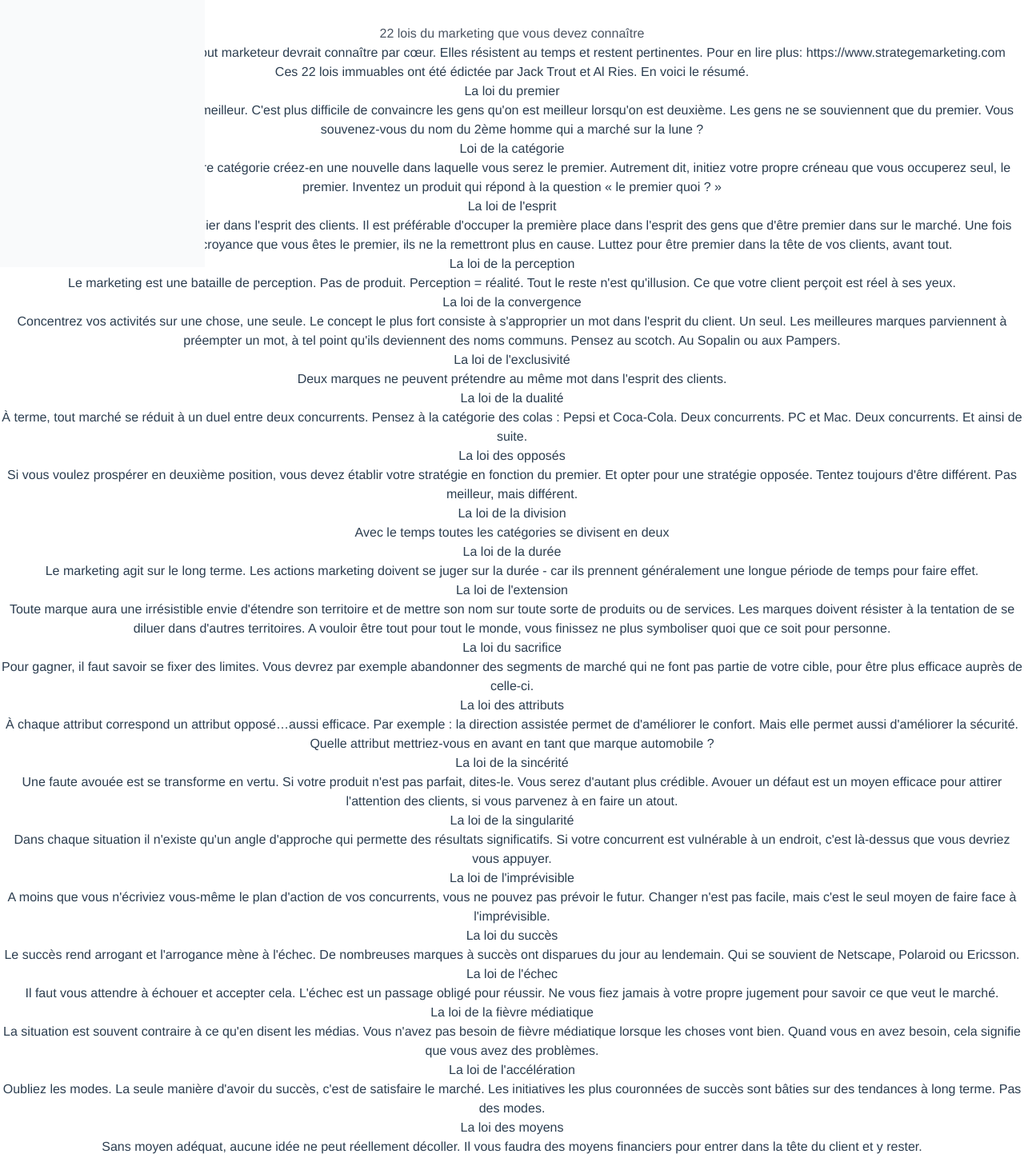
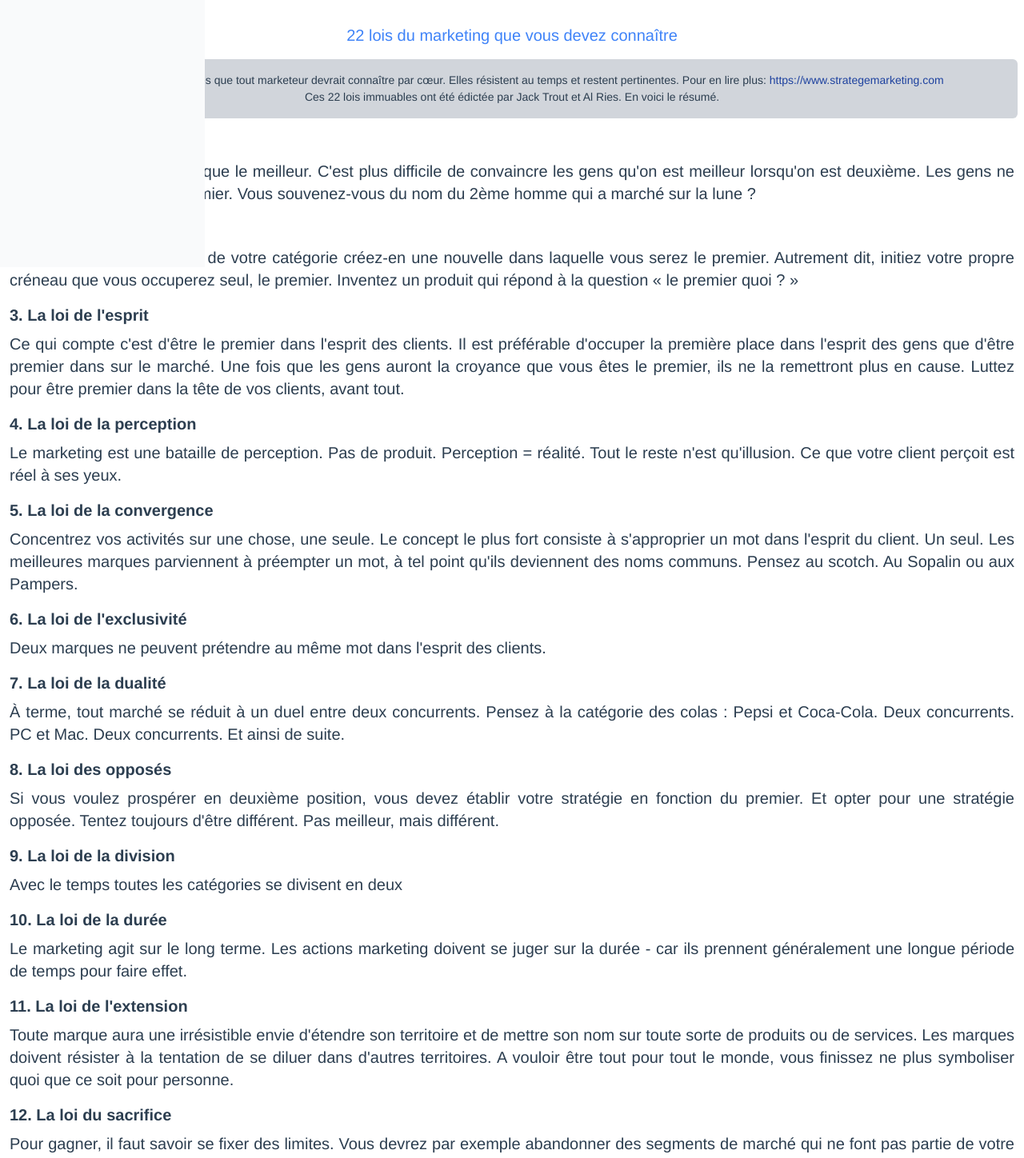
Before and after one commit to Delan-no/blog2, a Vue app: page / in a window 1280 px wide. Shown: the part 555-2003 px from the top of the page at 80% size. Built offline with nearby package versions, Linux system fonts and the light colour scheme.

Commit message:
ajout des contenus au différents composant.

```diff
--- a/src/components/Accueil/HeaderCarousel.vue
+++ b/src/components/Accueil/HeaderCarousel.vue
@@ -1,99 +1,105 @@
 <template>
   <div>
-    <h1 class="text-gray-600 ">
+    <h1 class=" text-blue-500 text-lg lg:text-xl pb-2">
       22 lois du marketing que vous devez connaître
     </h1>
-    <p>
-      Il existe 22 lois immuables que tout marketeur devrait connaître par cœur.
-      Elles résistent au temps et restent pertinentes. Pour en lire plus:
-      <a href="https://www.strategemarketing.com/?p=940">https://www.strategemarketing.com</a>
-    </p>
-    <p>Ces 22 lois immuables ont été édictée par Jack Trout et Al Ries. En voici le résumé.</p>
+    <div class="bg-gray-300 p-4 m-2 rounded-md">
+        <p class=" text-[14px]">
+          Il existe 22 lois immuables que tout marketeur devrait connaître par cœur.
+          Elles résistent au temps et restent pertinentes. Pour en lire plus:
+          <a href="https://www.strategemarketing.com/?p=940" class="text-sm text-blue-800 hover:text-blue-500">https://www.strategemarketing.com</a>
+        </p>
+        <p  class=" text-[14px]">Ces 22 lois immuables ont été édictée par Jack Trout et Al Ries. En voici le résumé.</p>
+    </div>
 
     <ol>
-        <li>
-            <h3>La loi du premier</h3>
-            <p>Mieux vaut être le premier que le meilleur. C'est plus difficile de convaincre les gens qu'on est meilleur lorsqu'on est deuxième. Les gens ne se souviennent que du premier. Vous souvenez-vous du nom du 2ème homme qui a marché sur la lune ?</p>
+        <li class="my-4 mx-3">
+            <h3 class="text-md text-left font-bold mb-2 lg:text-xl">1. La loi du premier</h3>
+            <p class="text-sm text-justify lg:text-xl">Mieux vaut être le premier que le meilleur. C'est plus difficile de convaincre les gens qu'on est meilleur lorsqu'on est deuxième. Les gens ne se souviennent que du premier. Vous souvenez-vous du nom du 2ème homme qui a marché sur la lune ?</p>
         </li>
-        <li>
-            <h3>Loi de la catégorie</h3>
-            <p>Si vous n'êtes pas premier de votre catégorie créez-en une nouvelle dans laquelle vous serez le premier. Autrement dit, initiez votre propre créneau que vous occuperez seul, le premier. Inventez un produit qui répond à la question « le premier quoi ? »</p>
+        <li class="my-4 mx-3">
+            <h3 class="text-md text-left font-bold mb-2 lg:text-xl">2. Loi de la catégorie</h3>
+            <p class="text-sm text-justify lg:text-xl">Si vous n'êtes pas premier de votre catégorie créez-en une nouvelle dans laquelle vous serez le premier. Autrement dit, initiez votre propre créneau que vous occuperez seul, le premier. Inventez un produit qui répond à la question « le premier quoi ? »</p>
         </li>
-        <li>
-            <h3>La loi de l'esprit</h3>
-            <p>Ce qui compte c'est d'être le premier dans l'esprit des clients. Il est préférable d'occuper la première place dans l'esprit des gens que d'être premier dans sur le marché. Une fois que les gens auront la croyance que vous êtes le premier, ils ne la remettront plus en cause. Luttez pour être premier dans la tête de vos clients, avant tout.</p>
+        <li class="my-4 mx-3">
+            <h3 class="text-md text-left font-bold mb-2 lg:text-xl">3. La loi de l'esprit</h3>
+            <p class="text-sm text-justify lg:text-xl">Ce qui compte c'est d'être le premier dans l'esprit des clients. Il est préférable d'occuper la première place dans l'esprit des gens que d'être premier dans sur le marché. Une fois que les gens auront la croyance que vous êtes le premier, ils ne la remettront plus en cause. Luttez pour être premier dans la tête de vos clients, avant tout.</p>
         </li>
-        <li>
-            <h3>La loi de la perception</h3>
-            <p>Le marketing est une bataille de perception. Pas de produit. Perception = réalité. Tout le reste n'est qu'illusion. Ce que votre client perçoit est réel à ses yeux.</p>
+        <li class="my-4 mx-3">
+            <h3 class="text-md text-left font-bold mb-2 lg:text-xl">4. La loi de la perception</h3>
+            <p class="text-sm text-justify lg:text-xl">Le marketing est une bataille de perception. Pas de produit. Perception = réalité. Tout le reste n'est qu'illusion. Ce que votre client perçoit est réel à ses yeux.</p>
         </li>
-        <li>
-            <h3>La loi de la convergence</h3>
-            <p>Concentrez vos activités sur une chose, une seule. Le concept le plus fort consiste à s'approprier un mot dans l'esprit du client. Un seul. Les meilleures marques parviennent à préempter un mot, à tel point qu'ils deviennent des noms communs. Pensez au scotch. Au Sopalin ou aux Pampers.</p>
+        <li class="my-4 mx-3">
+            <h3 class="text-md text-left font-bold mb-2 lg:text-xl">5. La loi de la convergence</h3>
+            <p class="text-sm text-justify lg:text-xl">Concentrez vos activités sur une chose, une seule. Le concept le plus fort consiste à s'approprier un mot dans l'esprit du client. Un seul. Les meilleures marques parviennent à préempter un mot, à tel point qu'ils deviennent des noms communs. Pensez au scotch. Au Sopalin ou aux Pampers.</p>
         </li>
-        <li>
-            <h3>La loi de l'exclusivité</h3>
-            <p>Deux marques ne peuvent prétendre au même mot dans l'esprit des clients.</p>
+        <li class="my-4 mx-3">
+            <h3 class="text-md text-left font-bold mb-2 lg:text-xl">6. La loi de l'exclusivité</h3>
+            <p class="text-sm text-justify lg:text-xl">Deux marques ne peuvent prétendre au même mot dans l'esprit des clients.</p>
         </li>
-        <li>
-            <h3>La loi de la dualité</h3>
-            <p>À terme, tout marché se réduit à un duel entre deux concurrents. Pensez à la catégorie des colas : Pepsi et Coca-Cola. Deux concurrents. PC et Mac. Deux concurrents. Et ainsi de suite.</p>
+        <li class="my-4 mx-3">
+            <h3 class="text-md text-left font-bold mb-2 lg:text-xl">7. La loi de la dualité</h3>
+            <p class="text-sm text-justify lg:text-xl">À terme, tout marché se réduit à un duel entre deux concurrents. Pensez à la catégorie des colas : Pepsi et Coca-Cola. Deux concurrents. PC et Mac. Deux concurrents. Et ainsi de suite.</p>
         </li>
-        <li>
-            <h3>La loi des opposés</h3>
-            <p>Si vous voulez prospérer en deuxième position, vous devez établir votre stratégie en fonction du premier. Et opter pour une stratégie opposée. Tentez toujours d'être différent. Pas meilleur, mais différent.</p>
+        <li class="my-4 mx-3">
+            <h3 class="text-md text-left font-bold mb-2 lg:text-xl">8. La loi des opposés</h3>
+            <p class="text-sm text-justify lg:text-xl">Si vous voulez prospérer en deuxième position, vous devez établir votre stratégie en fonction du premier. Et opter pour une stratégie opposée. Tentez toujours d'être différent. Pas meilleur, mais différent.</p>
         </li>
-        <li>
-            <h3>La loi de la division</h3>
-            <p>Avec le temps toutes les catégories se divisent en deux</p>
+        <li class="my-4 mx-3">
+            <h3 class="text-md text-left font-bold mb-2 lg:text-xl">9. La loi de la division</h3>
+            <p class="text-sm text-justify lg:text-xl">Avec le temps toutes les catégories se divisent en deux</p>
         </li>
-        <li>
-            <h3>La loi de la durée</h3>
-            <p>Le marketing agit sur le long terme. Les actions marketing doivent se juger sur la durée - car ils prennent généralement une longue période de temps pour faire effet.</p>
+        <li class="my-4 mx-3">
+            <h3 class="text-md text-left font-bold mb-2 lg:text-xl">10. La loi de la durée</h3>
+            <p class="text-sm text-justify lg:text-xl">Le marketing agit sur le long terme. Les actions marketing doivent se juger sur la durée - car ils prennent généralement une longue période de temps pour faire effet.</p>
         </li>
-        <li>
-            <h3>La loi de l'extension</h3>
-            <p>Toute marque aura une irrésistible envie d'étendre son territoire et de mettre son nom sur toute sorte de produits ou de services. Les marques doivent résister à la tentation de se diluer dans d'autres territoires. A vouloir être tout pour tout le monde, vous finissez ne plus symboliser quoi que ce soit pour personne.</p>
+        <li class="my-4 mx-3">
+            <h3 class="text-md text-left font-bold mb-2 lg:text-xl">11. La loi de l'extension</h3>
+            <p class="text-sm text-justify lg:text-xl">Toute marque aura une irrésistible envie d'étendre son territoire et de mettre son nom sur toute sorte de produits ou de services. Les marques doivent résister à la tentation de se diluer dans d'autres territoires. A vouloir être tout pour tout le monde, vous finissez ne plus symboliser quoi que ce soit pour personne.</p>
         </li>
-        <li>
-            <h3>La loi du sacrifice</h3>
-            <p>Pour gagner, il faut savoir se fixer des limites. Vous devrez par exemple abandonner des segments de marché qui ne font pas partie de votre cible, pour être plus efficace auprès de celle-ci.</p>
+        <li class="my-4 mx-3">
+            <h3 class="text-md text-left font-bold mb-2 lg:text-xl">12. La loi du sacrifice</h3>
+            <p class="text-sm text-justify lg:text-xl">Pour gagner, il faut savoir se fixer des limites. Vous devrez par exemple abandonner des segments de marché qui ne font pas partie de votre cible, pour être plus efficace auprès de celle-ci.</p>
         </li>
-        <li>
-            <h3>La loi des attributs</h3>
-            <p>À chaque attribut correspond un attribut opposé…aussi efficace. Par exemple : la direction assistée permet de d'améliorer le confort. Mais elle permet aussi d'améliorer la sécurité. Quelle attribut mettriez-vous en avant en tant que marque automobile ?</p>
+        <li class="my-4 mx-3">
+            <h3 class="text-md text-left font-bold mb-2 lg:text-xl">13. La loi des attributs</h3>
+            <p class="text-sm text-justify lg:text-xl">À chaque attribut correspond un attribut opposé…aussi efficace. Par exemple : la direction assistée permet de d'améliorer le confort. Mais elle permet aussi d'améliorer la sécurité. Quelle attribut mettriez-vous en avant en tant que marque automobile ?</p>
         </li>
-        <li>
-            <h3>La loi de la sincérité</h3>
-            <p>Une faute avouée est se transforme en vertu. Si votre produit n'est pas parfait, dites-le. Vous serez d'autant plus crédible. Avouer un défaut est un moyen efficace pour attirer l'attention des clients, si vous parvenez à en faire un atout.</p>
+        <li class="my-4 mx-3">
+            <h3 class="text-md text-left font-bold mb-2 lg:text-xl">14. La loi de la sincérité</h3>
+            <p class="text-sm text-justify lg:text-xl">Une faute avouée est se transforme en vertu. Si votre produit n'est pas parfait, dites-le. Vous serez d'autant plus crédible. Avouer un défaut est un moyen efficace pour attirer l'attention des clients, si vous parvenez à en faire un atout.</p>
         </li>
-        <li>
-            <h3>La loi de la singularité</h3>
-                <p>Dans chaque situation il n'existe qu'un angle d'approche qui permette des résultats significatifs. Si votre concurrent est vulnérable à un endroit, c'est là-dessus que vous devriez vous appuyer.</p>
+        <li class="my-4 mx-3">
+            <h3 class="text-md text-left font-bold mb-2 lg:text-xl">15. La loi de la singularité</h3>
+               class="text-sm text-justify lg:text-xl"  <p>Dans chaque situation il n'existe qu'un angle d'approche qui permette des résultats significatifs. Si votre concurrent est vulnérable à un endroit, c'est là-dessus que vous devriez vous appuyer.</p>
         </li>
-        <li>
-            <h3>La loi de l'imprévisible</h3>
-            <p>A moins que vous n'écriviez vous-même le plan d'action de vos concurrents, vous ne pouvez pas prévoir le futur. Changer n'est pas facile, mais c'est le seul moyen de faire face à l'imprévisible.</p>
+        <li class="my-4 mx-3">
+            <h3 class="text-md text-left font-bold mb-2 lg:text-xl">16. La loi de l'imprévisible</h3>
+            <p class="text-sm text-justify lg:text-xl">A moins que vous n'écriviez vous-même le plan d'action de vos concurrents, vous ne pouvez pas prévoir le futur. Changer n'est pas facile, mais c'est le seul moyen de faire face à l'imprévisible.</p>
         </li>
-        <li>
-            <h3>La loi du succès</h3>
-            <p>Le succès rend arrogant et l'arrogance mène à l'échec. De nombreuses marques à succès ont disparues du jour au lendemain. Qui se souvient de Netscape, Polaroid ou Ericsson.</p>
+        <li class="my-4 mx-3">
+            <h3 class="text-md text-left font-bold mb-2 lg:text-xl">17. La loi du succès</h3>
+            <p class="text-sm text-justify lg:text-xl">Le succès rend arrogant et l'arrogance mène à l'échec. De nombreuses marques à succès ont disparues du jour au lendemain. Qui se souvient de Netscape, Polaroid ou Ericsson.</p>
         </li>
-        <li>
-            <h3>La loi de l'échec</h3>
-            <p>Il faut vous attendre à échouer et accepter cela. L'échec est un passage obligé pour réussir. Ne vous fiez jamais à votre propre jugement pour savoir ce que veut le marché.</p>
+        <li class="my-4 mx-3">
+            <h3 class="text-md text-left font-bold mb-2 lg:text-xl">18. La loi de l'échec</h3>
+            <p class="text-sm text-justify lg:text-xl">Il faut vous attendre à échouer et accepter cela. L'échec est un passage obligé pour réussir. Ne vous fiez jamais à votre propre jugement pour savoir ce que veut le marché.</p>
         </li>
-        <li>
-            <h3>La loi de la fièvre médiatique</h3>
-            <p>La situation est souvent contraire à ce qu'en disent les médias. Vous n'avez pas besoin de fièvre médiatique lorsque les choses vont bien. Quand vous en avez besoin, cela signifie que vous avez des problèmes.</p>
+        <li class="my-4 mx-3">
+            <h3 class="text-md text-left font-bold mb-2 lg:text-xl">19. La loi de la fièvre médiatique</h3>
+            <p class="text-sm text-justify lg:text-xl">La situation est souvent contraire à ce qu'en disent les médias. Vous n'avez pas besoin de fièvre médiatique lorsque les choses vont bien. Quand vous en avez besoin, cela signifie que vous avez des problèmes.</p>
         </li>
-        <li>
-            <h3>La loi de l'accélération</h3>
-            <p>Oubliez les modes. La seule manière d'avoir du succès, c'est de satisfaire le marché. Les initiatives les plus couronnées de succès sont bâties sur des tendances à long terme. Pas des modes.</p>
+        <li class="my-4 mx-3">
+            <h3 class="text-md text-left font-bold mb-2 lg:text-xl">20. La loi de l'accélération</h3>
+            <p class="text-sm text-justify lg:text-xl">Oubliez les modes. La seule manière d'avoir du succès, c'est de satisfaire le marché. Les initiatives les plus couronnées de succès sont bâties sur des tendances à long terme. Pas des modes.</p>
         </li>
-        <li>
-            <h3>La loi des moyens</h3>
-            <p>Sans moyen adéquat, aucune idée ne peut réellement décoller. Il vous faudra des moyens financiers pour entrer dans la tête du client et y rester.</p>
+        <li class="my-4 mx-3">
+            <h3 class="text-md text-left font-bold mb-2 lg:text-xl">21. La loi des moyens</h3>
+            <p class="text-sm text-justify lg:text-xl">Sans moyen adéquat, aucune idée ne peut réellement décoller. Il vous faudra des moyens financiers pour entrer dans la tête du client et y rester.</p>
+        </li>
+        <li class="my-4 mx-3">
+            <h3 class="text-md text-left font-bold mb-2 lg:text-xl">22. La loi de l'échelle</h3>
+            <p class="text-sm text-justify lg:text-xl">La stratégie que vous adoptez dépend de votre position sur l'échelle mentale de vos clients. Pour chaque catégorie de produits, les gens ont une échelle ou une hiérarchie en tête. Ils y classent ainsi les marques et leurs attributs. Pensez aux voitures et à l'échelle mentale que vous avez d'une voiture bon marché et d'un modèle très cher.</p>
         </li>
     </ol>
   </div>
```
